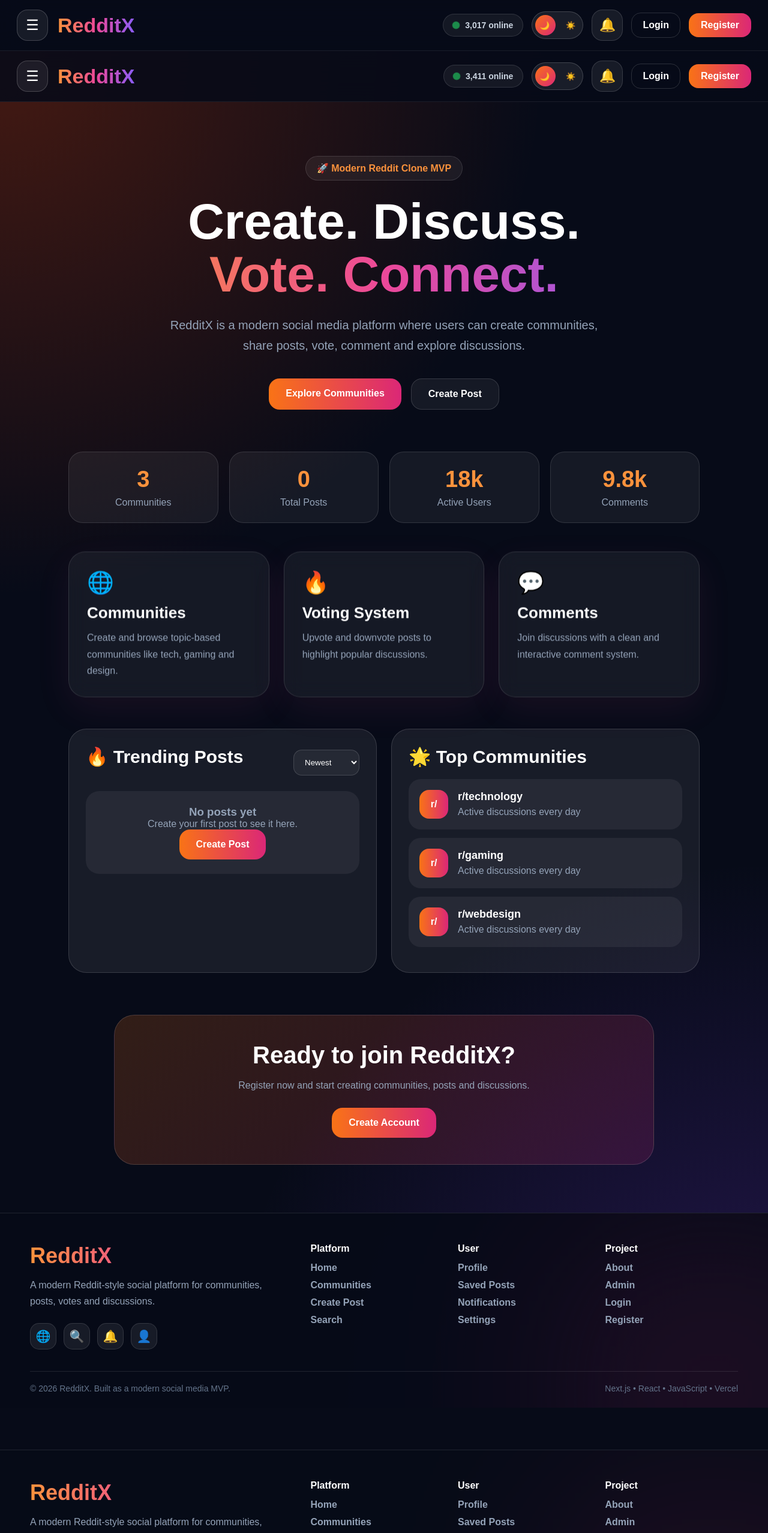
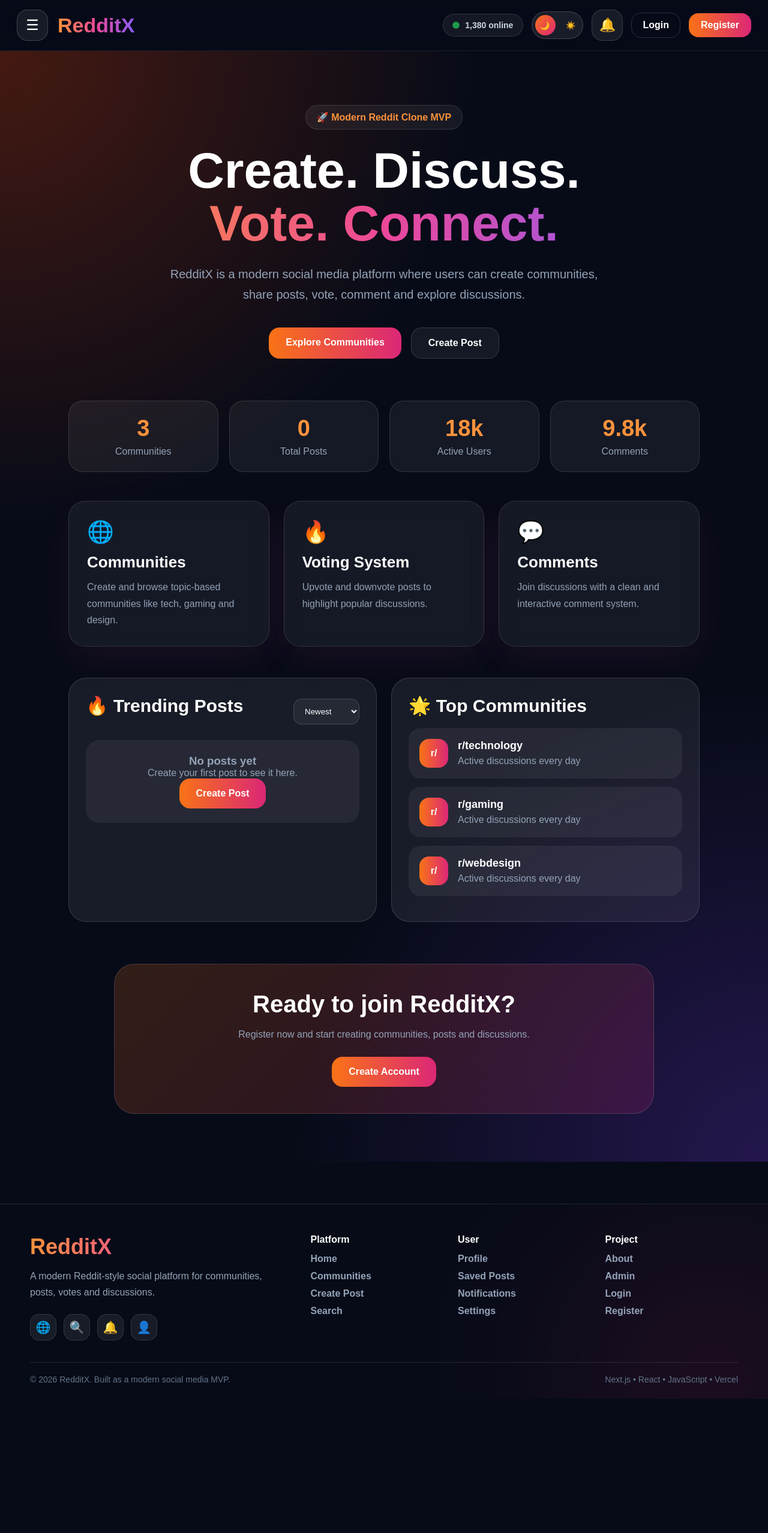
Before and after one commit to Kesarkarale/reddit-clone, a Next.js app: page / in a window 1280 px wide. Shown: the top 2556 px of the page at 60% size. After the commit the page ends 2332 px from the top, so only its background shows below. Built offline with nearby package versions, Linux system fonts and the light colour scheme.

Commit message:
Update page.js

```diff
--- a/app/page.js
+++ b/app/page.js
@@ -1,8 +1,6 @@
 "use client";
 
 import { useEffect, useState } from "react";
-import Navbar from "../components/Navbar";
-import Footer from "../components/Footer";
 import ThemeToggle from "../components/ThemeToggle";
 import SkeletonCard from "../components/SkeletonCard";
 import AppLoader from "../components/AppLoader";
@@ -69,8 +67,6 @@ export default function Home() {
   return (
     <main style={page}>
       {appLoading && <AppLoader />}
-
-      <Navbar />
 
       <style>{`
         @keyframes float {
@@ -362,10 +358,6 @@ export default function Home() {
           Create Account
         </a>
       </section>
-
-      <Footer />
-
-
     </main>
   );
 }
```
